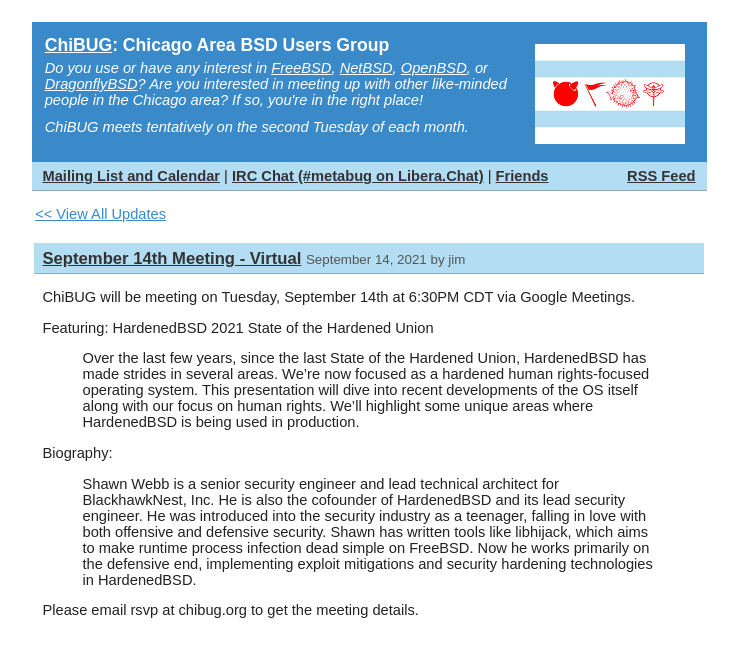
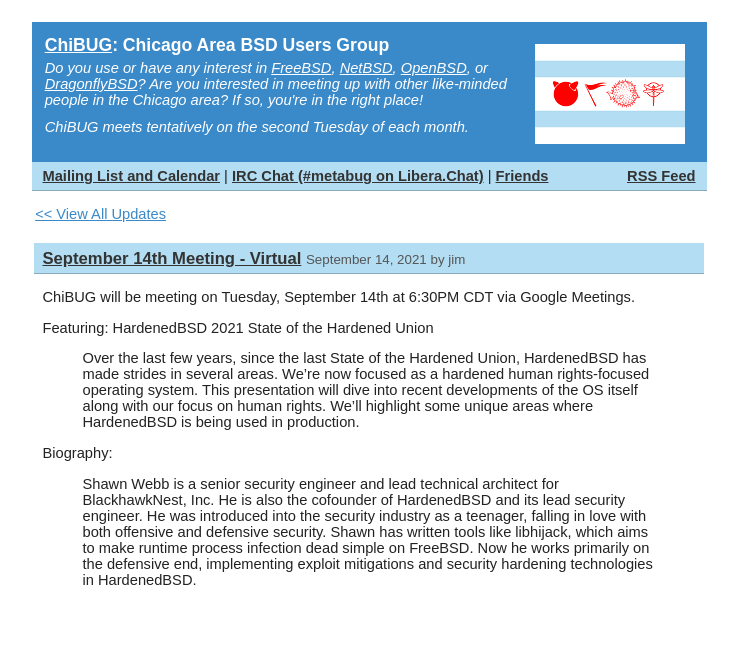
Before and after one commit to jcs/chibug.org, a Jekyll site: the page built from _posts/2021-09-14-meeting.md, in a window 1280 px wide. Shown: the top 657 px of the page, without its empty margins (271-1009 px from the left). Built offline with Jekyll 4.4.1, drawn with Linux system fonts in a browser that asks for light colours.

Commit message:
remove rsvp link

```diff
--- a/_posts/2021-09-14-meeting.md
+++ b/_posts/2021-09-14-meeting.md
@@ -12,5 +12,3 @@
 Biography:
 
 > Shawn Webb is a senior security engineer and lead technical architect for BlackhawkNest, Inc. He is also the cofounder of HardenedBSD and its lead security engineer. He was introduced into the security industry as a teenager, falling in love with both offensive and defensive security. Shawn has written tools like libhijack, which aims to make runtime process infection dead simple on FreeBSD. Now he works primarily on the defensive end, implementing exploit mitigations and security hardening technologies in HardenedBSD.
-
-Please email rsvp at chibug.org to get the meeting details.
```
